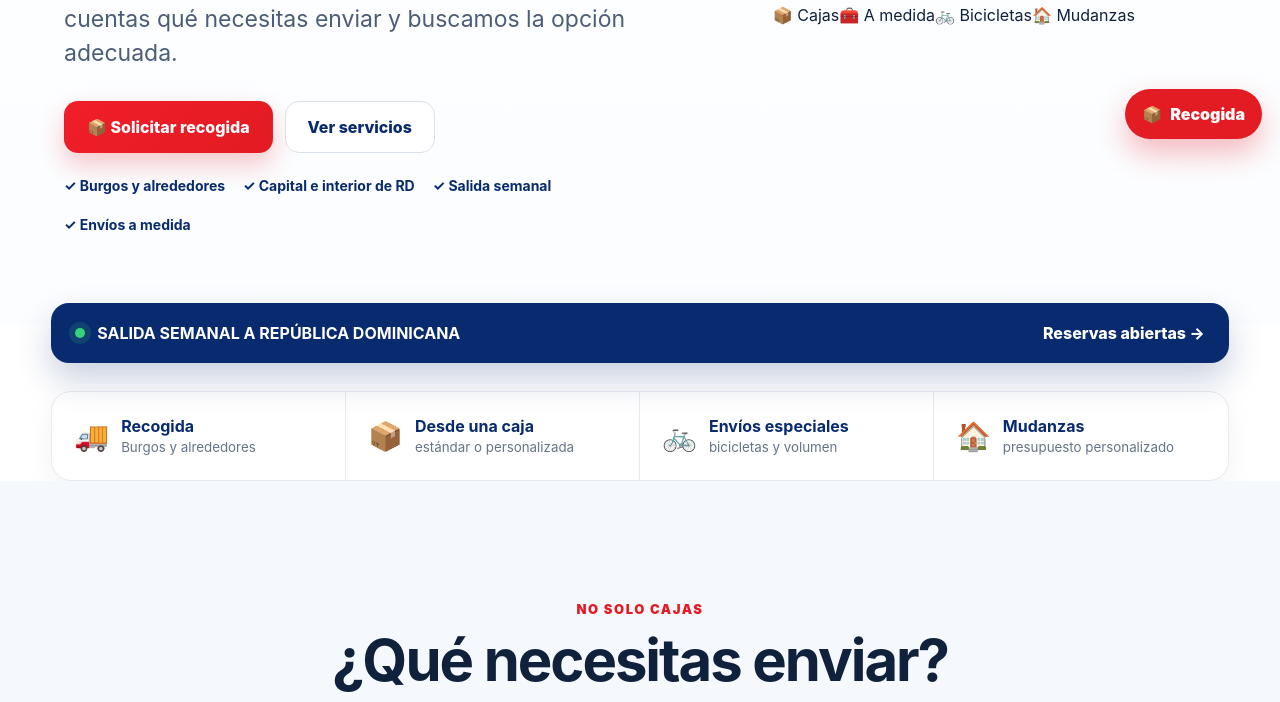
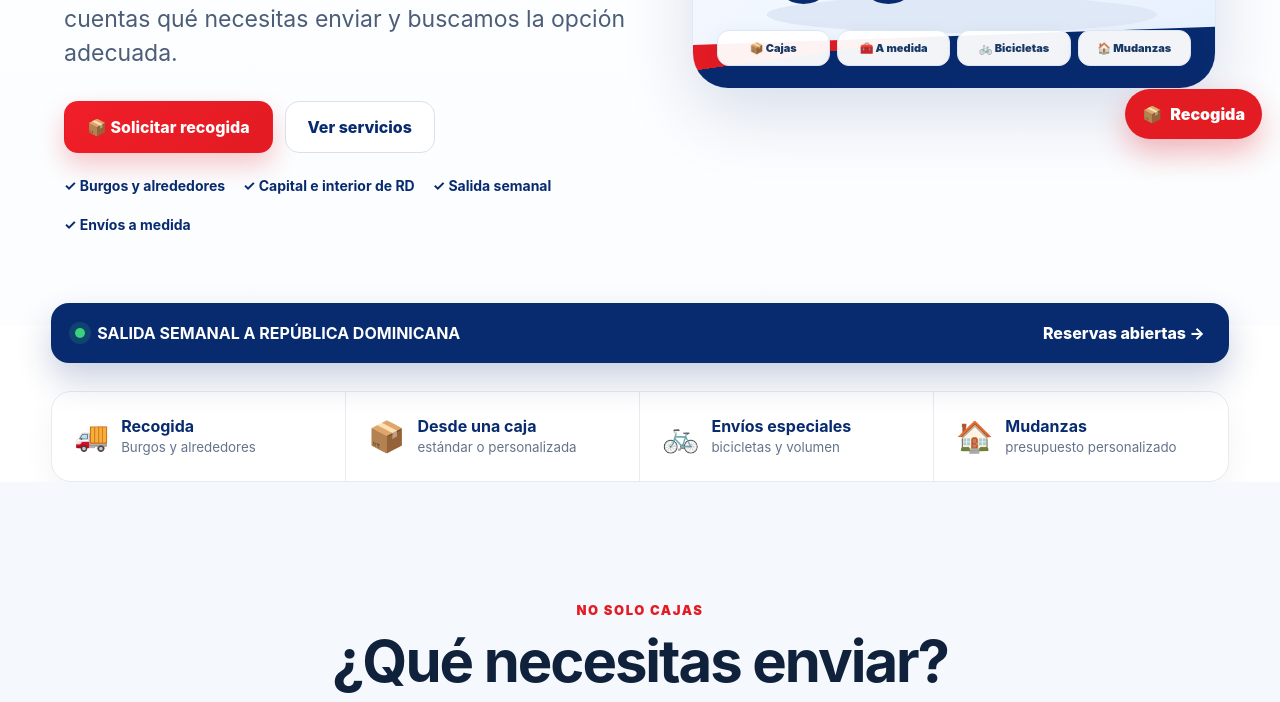
Before and after one commit to shaniwaris80-crypto/CENTRALENVIOSRD, a plain HTML site: page index.html in a window 1280 px wide. Shown: the part 643-1345 px from the top of the page. Drawn offline with Linux system fonts and the light colour scheme.

Commit message:
Load V2 Central Envíos RD styles

```diff
--- a/index.html
+++ b/index.html
@@ -8,6 +8,7 @@
   <meta name="description" content="Envíos y mudanzas a República Dominicana desde Burgos y alrededores. Cajas estándar y personalizadas, bicicletas, artículos grandes y recogida a domicilio con salida semanal.">
   <link rel="icon" href="favicon.svg" type="image/svg+xml">
   <link rel="stylesheet" href="styles.css">
+  <link rel="stylesheet" href="v2.css">
 </head>
 <body>
 <header class="site-header">
```
